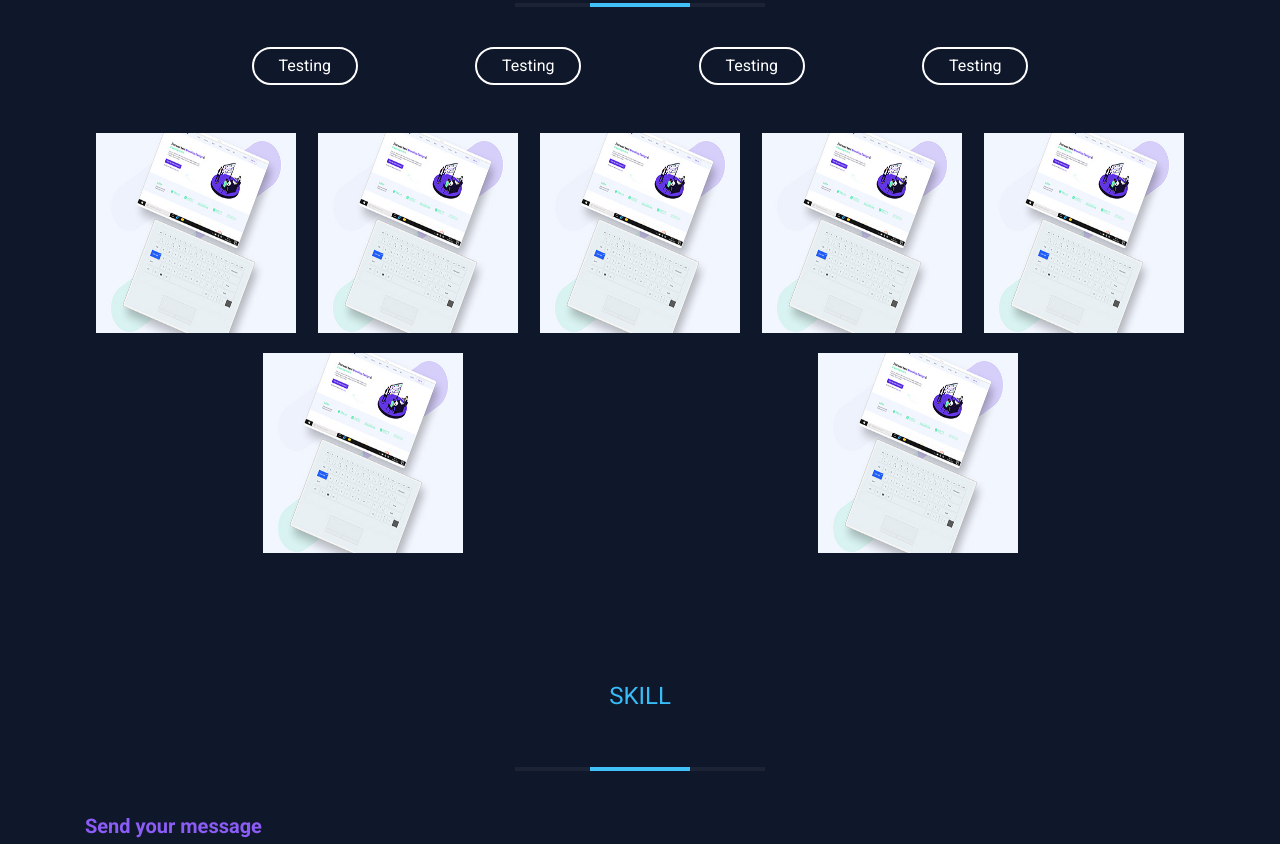
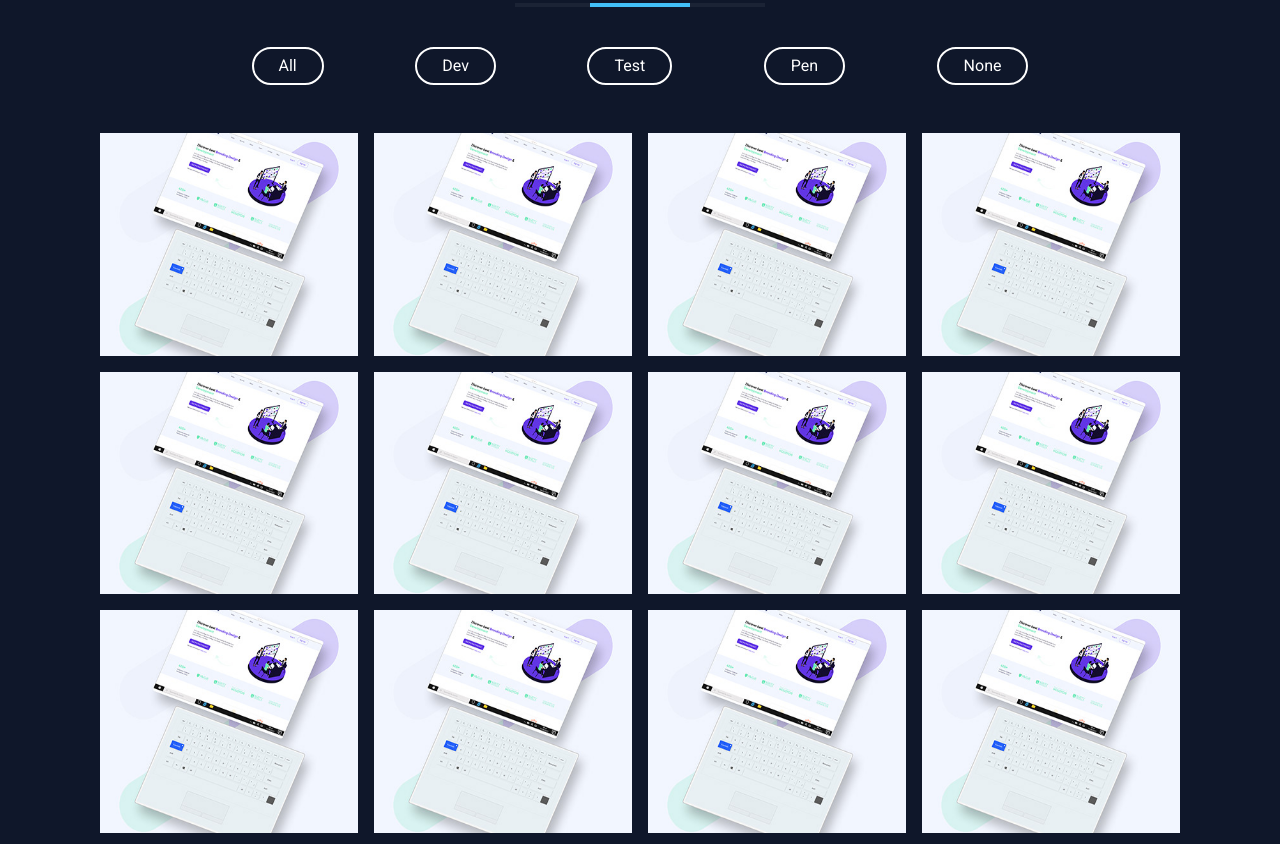
Before and after one commit to Sakif-Al-Faruque/My-Portfolio, a plain HTML site: page index.html in a window 1280 px wide. Shown: the part 2800-3644 px from the top of the page. Drawn offline with Linux system fonts and the light colour scheme; animation ran at ten frames a second.

Commit message:
mixitup plugin is added properly

```diff
--- a/css/style.css
+++ b/css/style.css
@@ -322,27 +322,31 @@ ul.work-list > li{
     border: 2px solid #fff;
     border-radius: 45px;
 }
-ul.work-list > li > a{
+ul.work-list > li:hover{
+    border: 2px solid #8b5cf6;
+    background-color: #fff;
+}
+ul.work-list > li > button{
     color: #fff;
     text-transform: capitalize;
+    background-color: transparent;
+    border: none;
+}
+ul.work-list > li:hover > button{
+    color: #8b5cf6;
 }
 .work-container{
     width: 100%;
-    display: flex;
-    justify-content: space-between;
-    flex-direction: row;
-    flex-wrap: wrap;
+    display: grid;
+    gap: 1rem;
+    grid-template-columns: repeat(4, 1fr);
+    grid-template-rows: repeat(3, 1fr);
+    height: 700px;
 }
 .work-container > .work-item{
-    height: 200px;
-    width: 200px;
-    margin: 0 auto 20px auto;
-    background-color: red;
+    height: 100%;
+    width: 100%;
 }
-
-
-
-
 
 
 
--- a/index.html
+++ b/index.html
@@ -269,24 +269,30 @@
       <div class="container">
         <div class="row">
           <div class="col-lg-12">
-            <ul class="work-list">
-              <li><a href="#">testing</a></li>
-              <li><a href="#">testing</a></li>
-              <li><a href="#">testing</a></li>
-              <li><a href="#">testing</a></li>
+            <ul class="work-list controls">
+              <li><button type="button" class="control" data-filter="all">All</button></li>
+              <li><button type="button" class="control" data-filter=".dev">dev</button></li>
+              <li><button type="button" class="control" data-filter=".test">test</button></li>
+              <li><button type="button" class="control" data-filter=".pen">pen</button></li>
+              <li><button type="button" class="control" data-filter="none">None</button></li>
             </ul>
           </div>
         </div>
         <div class="row my-5">
           <div class="col-lg-12">
-            <div class="work-container">
-              <div class="work-item"><img src="asset/pro.jpg" alt="project" width="100%" height="100%"></div>
-              <div class="work-item"><img src="asset/pro.jpg" alt="project" width="100%" height="100%"></div>
-              <div class="work-item"><img src="asset/pro.jpg" alt="project" width="100%" height="100%"></div>
-              <div class="work-item"><img src="asset/pro.jpg" alt="project" width="100%" height="100%"></div>
-              <div class="work-item"><img src="asset/pro.jpg" alt="project" width="100%" height="100%"></div>
-              <div class="work-item"><img src="asset/pro.jpg" alt="project" width="100%" height="100%"></div>
-              <div class="work-item"><img src="asset/pro.jpg" alt="project" width="100%" height="100%"></div>
+            <div class="work-container container" data-ref="mixitup-container">
+              <div class="work-item item dev" data-ref="mixitup-target"><img src="asset/pro.jpg" alt="project" width="100%" height="100%"></div>
+              <div class="work-item item test" data-ref="mixitup-target"><img src="asset/pro.jpg" alt="project" width="100%" height="100%"></div>
+              <div class="work-item item test" data-ref="mixitup-target"><img src="asset/pro.jpg" alt="project" width="100%" height="100%"></div>
+              <div class="work-item item dev" data-ref="mixitup-target"><img src="asset/pro.jpg" alt="project" width="100%" height="100%"></div>
+              <div class="work-item item pen" data-ref="mixitup-target"><img src="asset/pro.jpg" alt="project" width="100%" height="100%"></div>
+              <div class="work-item item dev" data-ref="mixitup-target"><img src="asset/pro.jpg" alt="project" width="100%" height="100%"></div>
+              <div class="work-item item pen" data-ref="mixitup-target"><img src="asset/pro.jpg" alt="project" width="100%" height="100%"></div>
+              <div class="work-item item pen" data-ref="mixitup-target"><img src="asset/pro.jpg" alt="project" width="100%" height="100%"></div>
+              <div class="work-item item pen" data-ref="mixitup-target"><img src="asset/pro.jpg" alt="project" width="100%" height="100%"></div>
+              <div class="work-item item pen" data-ref="mixitup-target"><img src="asset/pro.jpg" alt="project" width="100%" height="100%"></div>
+              <div class="work-item item pen" data-ref="mixitup-target"><img src="asset/pro.jpg" alt="project" width="100%" height="100%"></div>
+              <div class="work-item item pen" data-ref="mixitup-target"><img src="asset/pro.jpg" alt="project" width="100%" height="100%"></div>
             </div>
           </div>
         </div>
@@ -346,35 +352,13 @@
 
 
     <section class="thanks my-5">
-      <div class="thanks-texter">thanks for watching</div>
+      <div class="thanks-texter">thanks for visiting</div>
     </section>
 
 
-    <div class="controls">
-      <button type="button" class="control" data-filter="all">All</button>
-      <button type="button" class="control" data-filter=".dev">dev</button>
-      <button type="button" class="control" data-filter=".test">test</button>
-      <button type="button" class="control" data-filter=".pen">pen</button>
-      <button type="button" class="control" data-filter="none">None</button>
 
-      <button type="button" class="control" data-sort="default:asc">Asc</button>
-      <button type="button" class="control" data-sort="default:desc">Desc</button>
-  </div>
 
-  <div class="container" data-ref="mixitup-container">
-    <div class="item dev" data-ref="mixitup-target">dev1</div>
-    <div class="item test" data-ref="mixitup-target">test1</div>
-    <div class="item pen" data-ref="mixitup-target">pen1</div>
-    <div class="item pen" data-ref="mixitup-target">pen2</div>
-    <div class="item pen" data-ref="mixitup-target">pen3</div>
-    <div class="item dev" data-ref="mixitup-target">dev2</div>
-    <div class="item dev" data-ref="mixitup-target">dev3</div>
-    <div class="item pen" data-ref="mixitup-target">pen4</div>
 
-    <div class="gap"></div>
-    <div class="gap"></div>
-    <div class="gap"></div>
-</div>
 
     <script src="js/jquery-1.12.4.min.js"></script>
     <script src="js/mixitup.min.js"></script>
```
